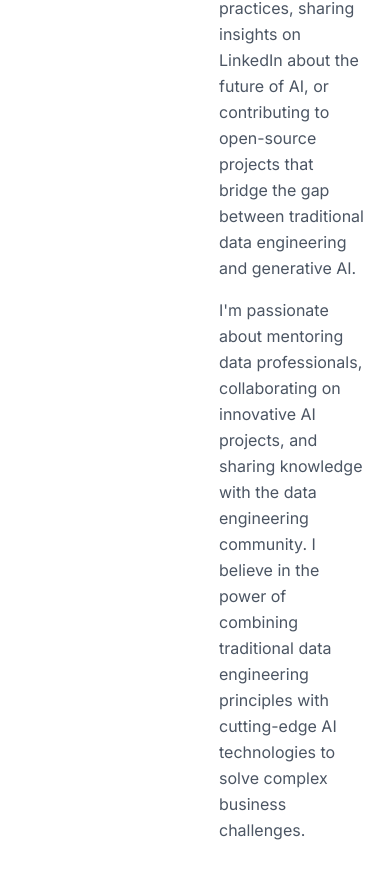
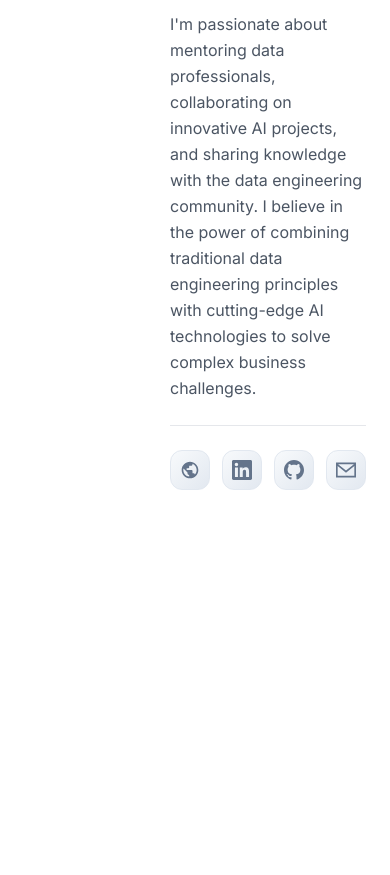
Before and after one commit to HermanTeng19/blog-herman-newsite-v2, a Next.js app: page /about in a window 390 px wide. Shown: the part 1152-2027 px from the top of the page. After the commit the page ends 1674 px from the top, so only its background shows below. Built offline with nearby package versions, Linux system fonts and the light colour scheme; no server answers.

Commit message:
feat: add social media icons to About page with modern styling and hover effects

```diff
--- a/app/about/page.tsx
+++ b/app/about/page.tsx
@@ -60,6 +60,65 @@
               {profileInfo.bio.collaboration}
             </p>
           </div>
+
+          {/* Social Media Icons */}
+          <div className="social-links-container">
+            <div className="social-icons-grid">
+              <a
+                href="https://resume.hermanteng.net"
+                target="_blank"
+                rel="noopener noreferrer"
+                className="social-icon-link"
+                aria-label="Resume Website"
+              >
+                <div className="social-icon resume-icon">
+                  <svg viewBox="0 0 24 24" fill="currentColor" className="w-6 h-6">
+                    <path d="M12 2C6.48 2 2 6.48 2 12s4.48 10 10 10 10-4.48 10-10S17.52 2 12 2zm-1 17.93c-3.94-.49-7-3.85-7-7.93 0-.62.08-1.21.21-1.79L9 15v1c0 1.1.9 2 2 2v1.93zm6.9-2.54c-.26-.81-1-1.39-1.9-1.39h-1v-3c0-.55-.45-1-1-1H8v-2h2c.55 0 1-.45 1-1V7h2c1.1 0 2-.9 2-2v-.41c2.93 1.19 5 4.06 5 7.41 0 2.08-.8 3.97-2.1 5.39z"/>
+                  </svg>
+                </div>
+              </a>
+
+              <a
+                href="https://www.linkedin.com/in/hermanteng"
+                target="_blank"
+                rel="noopener noreferrer"
+                className="social-icon-link"
+                aria-label="LinkedIn Profile"
+              >
+                <div className="social-icon linkedin-icon">
+                  <svg viewBox="0 0 24 24" fill="currentColor" className="w-6 h-6">
+                    <path d="M20.447 20.452h-3.554v-5.569c0-1.328-.027-3.037-1.852-3.037-1.853 0-2.136 1.445-2.136 2.939v5.667H9.351V9h3.414v1.561h.046c.477-.9 1.637-1.85 3.37-1.85 3.601 0 4.267 2.37 4.267 5.455v6.286zM5.337 7.433c-1.144 0-2.063-.926-2.063-2.065 0-1.138.92-2.063 2.063-2.063 1.14 0 2.064.925 2.064 2.063 0 1.139-.925 2.065-2.064 2.065zm1.782 13.019H3.555V9h3.564v11.452zM22.225 0H1.771C.792 0 0 .774 0 1.729v20.542C0 23.227.792 24 1.771 24h20.451C23.2 24 24 23.227 24 22.271V1.729C24 .774 23.2 0 22.222 0h.003z"/>
+                  </svg>
+                </div>
+              </a>
+
+              <a
+                href="https://github.com/HermanTeng19"
+                target="_blank"
+                rel="noopener noreferrer"
+                className="social-icon-link"
+                aria-label="GitHub Profile"
+              >
+                <div className="social-icon github-icon">
+                  <svg viewBox="0 0 24 24" fill="currentColor" className="w-6 h-6">
+                    <path d="M12 0c-6.626 0-12 5.373-12 12 0 5.302 3.438 9.8 8.207 11.387.599.111.793-.261.793-.577v-2.234c-3.338.726-4.033-1.416-4.033-1.416-.546-1.387-1.333-1.756-1.333-1.756-1.089-.745.083-.729.083-.729 1.205.084 1.839 1.237 1.839 1.237 1.07 1.834 2.807 1.304 3.492.997.107-.775.418-1.305.762-1.604-2.665-.305-5.467-1.334-5.467-5.931 0-1.311.469-2.381 1.236-3.221-.124-.303-.535-1.524.117-3.176 0 0 1.008-.322 3.301 1.23.957-.266 1.983-.399 3.003-.404 1.02.005 2.047.138 3.006.404 2.291-1.552 3.297-1.23 3.297-1.23.653 1.653.242 2.874.118 3.176.77.84 1.235 1.911 1.235 3.221 0 4.609-2.807 5.624-5.479 5.921.43.372.823 1.102.823 2.222v3.293c0 .319.192.694.801.576 4.765-1.589 8.199-6.086 8.199-11.386 0-6.627-5.373-12-12-12z"/>
+                  </svg>
+                </div>
+              </a>
+
+              <a
+                href="mailto:herman.teng@outlook.com"
+                className="social-icon-link"
+                aria-label="Email Contact"
+              >
+                <div className="social-icon email-icon">
+                  <svg viewBox="0 0 24 24" fill="currentColor" className="w-6 h-6">
+                    <path d="M0 3v18h24V3H0zm21.518 2L12 12.713 2.482 5h19.036zM2 19V7.183l10 8.104 10-8.104V19H2z"/>
+                  </svg>
+                </div>
+              </a>
+            </div>
+          </div>
         </div>
       </div>
     </Layout>
--- a/app/globals.css
+++ b/app/globals.css
@@ -544,4 +544,135 @@
       transform: translateX(-50%);
     }
   }
+
+  /* Social Media Icons */
+  .social-links-container {
+    margin-top: 2rem;
+    padding-top: 1.5rem;
+    border-top: 1px solid #e5e7eb;
+  }
+
+  .dark .social-links-container {
+    border-top-color: #374151;
+  }
+
+  .social-icons-grid {
+    display: flex;
+    gap: 1rem;
+    justify-content: flex-start;
+    align-items: center;
+  }
+
+  .social-icon-link {
+    display: flex;
+    align-items: center;
+    justify-content: center;
+    transition: all 0.3s ease;
+  }
+
+  .social-icon {
+    display: flex;
+    align-items: center;
+    justify-content: center;
+    width: 3rem;
+    height: 3rem;
+    border-radius: 0.75rem;
+    background: linear-gradient(135deg, #f8fafc 0%, #e2e8f0 100%);
+    border: 1px solid #e2e8f0;
+    color: #64748b;
+    transition: all 0.3s ease;
+    position: relative;
+    overflow: hidden;
+  }
+
+  .dark .social-icon {
+    background: linear-gradient(135deg, #1e293b 0%, #334155 100%);
+    border-color: #475569;
+    color: #94a3b8;
+  }
+
+  .social-icon::before {
+    content: '';
+    position: absolute;
+    top: 0;
+    left: -100%;
+    width: 100%;
+    height: 100%;
+    background: linear-gradient(90deg, transparent, rgba(59, 130, 246, 0.1), transparent);
+    transition: left 0.5s ease;
+  }
+
+  .social-icon:hover {
+    transform: translateY(-2px);
+    box-shadow: 0 10px 25px -5px rgba(0, 0, 0, 0.1), 0 10px 10px -5px rgba(0, 0, 0, 0.04);
+    border-color: #3b82f6;
+  }
+
+  .dark .social-icon:hover {
+    box-shadow: 0 10px 25px -5px rgba(0, 0, 0, 0.3), 0 10px 10px -5px rgba(0, 0, 0, 0.2);
+    border-color: #60a5fa;
+  }
+
+  .social-icon:hover::before {
+    left: 100%;
+  }
+
+  /* Individual icon colors and hover effects */
+  .resume-icon:hover {
+    background: linear-gradient(135deg, #fef3c7 0%, #fde68a 100%);
+    color: #92400e;
+  }
+
+  .dark .resume-icon:hover {
+    background: linear-gradient(135deg, #451a03 0%, #78350f 100%);
+    color: #fbbf24;
+  }
+
+  .linkedin-icon:hover {
+    background: linear-gradient(135deg, #dbeafe 0%, #93c5fd 100%);
+    color: #1e40af;
+  }
+
+  .dark .linkedin-icon:hover {
+    background: linear-gradient(135deg, #1e3a8a 0%, #1d4ed8 100%);
+    color: #60a5fa;
+  }
+
+  .github-icon:hover {
+    background: linear-gradient(135deg, #f3f4f6 0%, #d1d5db 100%);
+    color: #374151;
+  }
+
+  .dark .github-icon:hover {
+    background: linear-gradient(135deg, #374151 0%, #4b5563 100%);
+    color: #f3f4f6;
+  }
+
+  .email-icon:hover {
+    background: linear-gradient(135deg, #fce7f3 0%, #fbcfe8 100%);
+    color: #be185d;
+  }
+
+  .dark .email-icon:hover {
+    background: linear-gradient(135deg, #831843 0%, #be185d 100%);
+    color: #f9a8d4;
+  }
+
+  /* Responsive design for social icons */
+  @media (max-width: 768px) {
+    .social-icons-grid {
+      justify-content: center;
+      gap: 0.75rem;
+    }
+
+    .social-icon {
+      width: 2.5rem;
+      height: 2.5rem;
+    }
+
+    .social-icon svg {
+      width: 1.25rem;
+      height: 1.25rem;
+    }
+  }
 }
```
